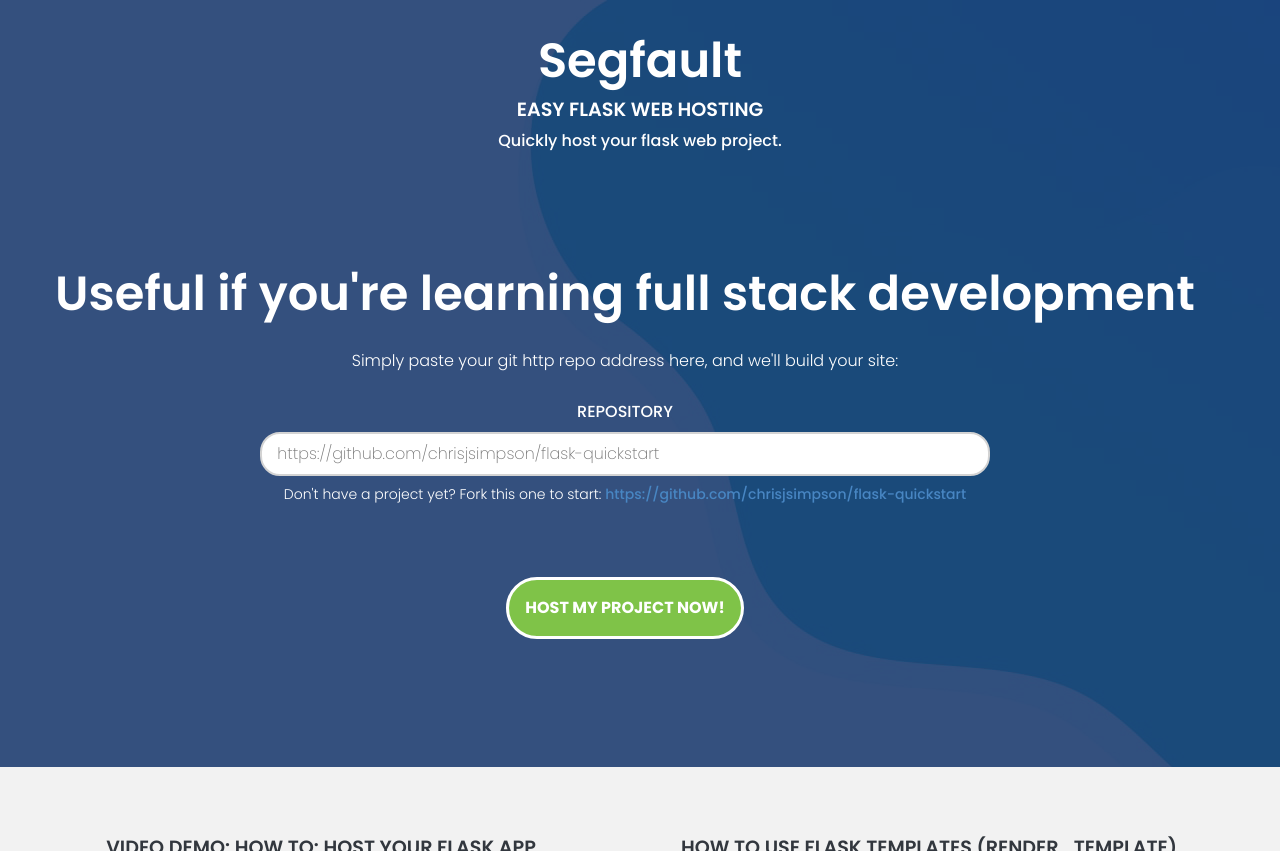
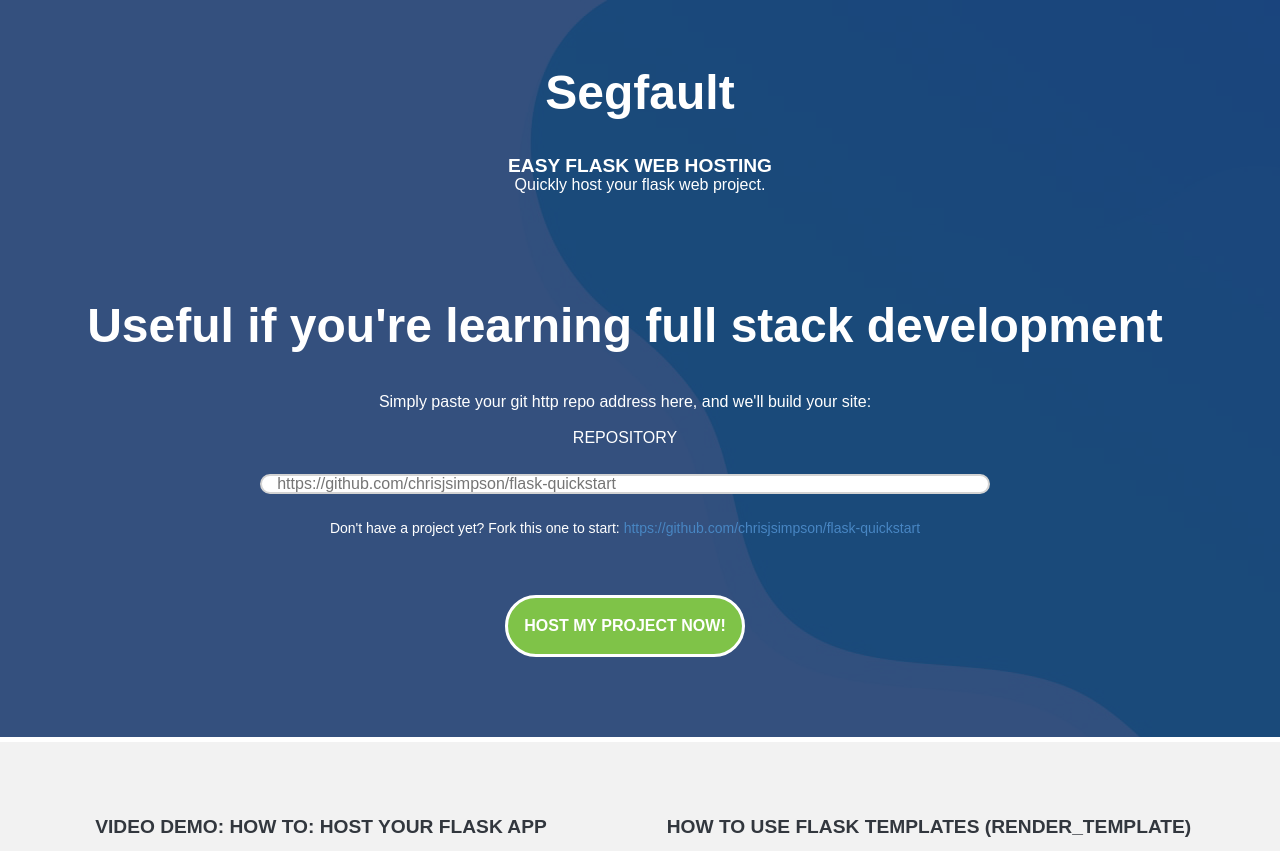
Before and after one commit to chrisjsimpson/segfault, a Flask app: page / in a window 1280 px wide. Shown: the top 851 px of the page. Run offline with Flask 2, Linux system fonts and the light colour scheme; some libraries are stand-ins or nearby versions.

Commit message:
integrate optimised css

```diff
--- a/static/css/style.css
+++ b/static/css/style.css
@@ -1,9 +1,52 @@
-@import url('https://fonts.googleapis.com/css2?family=Poppins:ital,wght@0,100;0,200;0,300;0,500;0,600;0,700;0,800;0,900;1,100;1,200;1,300;1,400&display=swap');
-
 html, body {
     margin: 0 !important;
     padding: 0 !important;
 }
+
+/**
+Shared bootstrap classes
+ */
+
+.w-100 {
+    width: 100% !important;
+}
+
+.m-0 {
+    margin: 0 !important;
+}
+
+.d-flex {
+    display: flex !important;
+}
+
+.flex-wrap {
+    flex-wrap: wrap !important;
+}
+
+.justify-content-center {
+    justify-content: center !important;
+}
+
+.align-items-center {
+    align-items: center !important;
+}
+
+.position-relative {
+    position: relative !important;
+}
+
+.lh-0 {
+    line-height: 0 !important;
+}
+
+.p-0 {
+    padding: 0 !important;
+}
+
+
+/**
+End
+ */
 
 body {
     color: #32373e;
@@ -20,6 +63,7 @@
 h1 {
     font-weight: 600;
     font-size: 3rem;
+    margin: 0 0 2rem 0 !important;
 }
 
 h2 {
@@ -35,20 +79,23 @@
 
 a {
     color: #4886c3 !important;
+    text-decoration: none;
 }
 
 a:hover {
-    color: #02a3b9 !important;
+    color: #3675b3 !important;
 }
 
 input[type = "text"] {
+    font-family: Poppins, sans-serif !important;
     font-weight: 200;
     width: 100%;
     border: 2px solid lightgray;
     border-radius: 20px;
-    padding: 20px 15px;
+    padding: 8px 15px;
     color: #575757;
     height: 20px;
+    margin: 1rem 0;
 }
 
 input:focus {
@@ -60,10 +107,11 @@
     padding: 0 10%;
 }
 
-.top-section{
+.top-section {
     overflow: hidden;
     position: relative;
     width: 100%;
+    border-bottom: 5px solid white;
 }
 
 
@@ -72,7 +120,7 @@
     top: 0;
     width: 100%;
     height: 200vh;
-    background: url("/static/img/s.jpg");
+    background: url("/static/img/header-bg.jpg");
     background-position: top;
     background-repeat: no-repeat;
     opacity: 0.1;
@@ -82,7 +130,7 @@
 .header {
     background: #1d3d70;
     text-align: center;
-    padding: 2rem;
+    padding: 4rem 0;
     height: 100%;
     width: 100%;
     color: white;
@@ -90,7 +138,7 @@
 
 .main-section {
     text-align: center;
-    padding: 4rem 2rem;
+    padding: 2rem 2rem;
     background-color: #1d3d70;
     color: white;
 }
@@ -114,7 +162,7 @@
 }
 
 .submit-container {
-    padding: 4rem 0;
+    padding: 3rem 0;
 }
 
 #go {
@@ -125,14 +173,19 @@
     color: white;
     text-transform: uppercase;
     font-weight: 700;
+    cursor: pointer;
+}
+
+#go:hover {
+    background: #90d858;
 }
 
 section {
-    width: 100%;
+    width: auto;
 }
 
 section.tt-wrapper {
-    padding: 2rem;
+    padding: 1rem 2rem;
     min-height: 600px;
     display: flex;
     justify-content: center;
@@ -163,20 +216,24 @@
     min-height: 400px;
 }
 
-.footer{
-    background: #1b497b!important;
+.footer {
+    background: #1b497b !important;
     color: white;
     text-align: center;
-    padding: 2rem;
-
+    padding: 0 2rem 2rem 2rem;
 }
 
-.footer h6{
+.footer h6 {
     font-weight: 400;
     font-size: 1.6rem;
+    margin: 2rem 0 !important;
 }
 
-.footer small{
+footer .disclaimer-container {
+    text-align: justify;
+}
+
+.footer small {
     font-size: 14px;
 }
 
--- a/templates/index.html
+++ b/templates/index.html
@@ -3,30 +3,27 @@
 <head>
     <meta charset="utf-8">
     <meta content="width=device-width, initial-scale=1, shrink-to-fit=no" name="viewport">
-    <!-- Bootstrap core CSS -->
-    <link href="https://cdnjs.cloudflare.com/ajax/libs/twitter-bootstrap/4.5.0/css/bootstrap.min.css" rel="stylesheet">
-    <link href="{{ url_for('static', filename='css/style.css')}}" rel="stylesheet">
+    <link href="https://cdn.jsdelivr.net/npm/bootstrap-grid-only@1.0.0/bootstrap.css" rel="stylesheet">
+    <link href="{{ url_for('static', filename='/css/style.css') }}" rel="stylesheet">
     <title>Segfault - Easiest Flask web hosting</title>
 </head>
 <body>
 
 <div class="top-section">
-    <div class="wrapper">
-
-    </div>
+    <div class="wrapper"></div>
     <div class="header d-flex justify-content-center align-items-center flex-wrap">
         <div class="row w-100">
-            <div class="col-sm-12 d-flex justify-content-center align-items-center">
-                <h1>
+            <div class="col-sm-12 d-flex justify-content-center align-items-center lh-0">
+                <h1 lh-0>
                     Segfault
                 </h1>
             </div>
-            <div class="col-sm-12 d-flex justify-content-center align-items-center">
+            <div class="col-sm-12 d-flex justify-content-center align-items-center lh-0">
                 <h2>Easy Flask web hosting</h2>
             </div>
         </div>
         <div class="row w-100">
-            <div class="col-sm-12 d-flex justify-content-center align-items-center">
+            <div class="col-sm-12 d-flex justify-content-center align-items-center lh-0">
                 <p class="fs-14">Quickly host your flask web project.
                 <p>
             </div>
@@ -40,7 +37,7 @@
                 <h1>Useful if you're learning full stack development</h1>
             </div>
             <div class="col-sm-12 d-flex justify-content-center align-items-center">
-                <p class="description">Simply paste your git http repo address here, and we'll build your site:</p>
+                <p class="description p-1">Simply paste your git http repo address here, and we'll build your site:</p>
             </div>
         </div>
 
@@ -57,16 +54,14 @@
                         </div>
                     </div>
 
-                    <div class="row w-100 d-flex justify-content-center align-items-center">
-                        <div class="col-sm-12 repo-link d-flex justify-content-center align-items-center">
+                    <div class="row w-100 d-flex justify-content-center align-items-center flex-wrap">
+                        <div class="col-sm-12 repo-link d-flex justify-content-center align-items-center w-100">
                             <input name="repo" placeholder="https://github.com/chrisjsimpson/flask-quickstart" required
                                    type="text"/>
                         </div>
                         <div class="col-sm-12 d-flex justify-content-center align-items-center">
-                        <span class="project-annotation">Don't have a project yet? Fork this one to start:
-                        <strong>
-                        <a href="https://github.com/chrisjsimpson/flask-quickstart" target="_blank" rel="noreferrer">https://github.com/chrisjsimpson/flask-quickstart</a>
-                        </strong> </span>
+                        <span class="project-annotation">Don't have a project yet? Fork this one to start: <strong><a
+                                href="https://github.com/chrisjsimpson/flask-quickstart" target="_blank">https://github.com/chrisjsimpson/flask-quickstart</a></strong> </span>
                         </div>
                     </div>
 
@@ -81,15 +76,12 @@
     </section>
 </div>
 
-
-
-
 <section class="position-relative tt-wrapper">
     <div class="row w-100">
         <div class="col-sm-12 col-lg-6">
             <div class="row w-100">
                 <div class="col-sm-12 d-flex justify-content-center align-items-center">
-                        <h2>Video demo: How to: Host your flask app</h2>
+                    <h2 class="m-0">Video demo: How to: Host your flask app</h2>
                 </div>
             </div>
 
@@ -108,7 +100,7 @@
         <div class="col-sm-12 col-lg-6">
             <div class="row w-100">
                 <div class="col-sm-12 d-flex justify-content-center align-items-center">
-                        <h2>How to use Flask templates (render_template)</h2>
+                    <h2 class="m-0">How to use Flask templates (render_template)</h2>
                 </div>
             </div>
 
@@ -136,7 +128,7 @@
             </div>
         </div>
         <div class="row">
-            <div class="col-sm-12">
+            <div class="col-sm-12 disclaimer-container">
                 <small>
                     This is made in the hope that it will be useful, but is provided AS IS with ABSOLUTELY NO WARRANTY;
                     The
```
Also changed, not shown: static/img/header-bg.jpg (renamed from static/img/s.jpg). Lines whose indentation alone changed are shown as unchanged.
